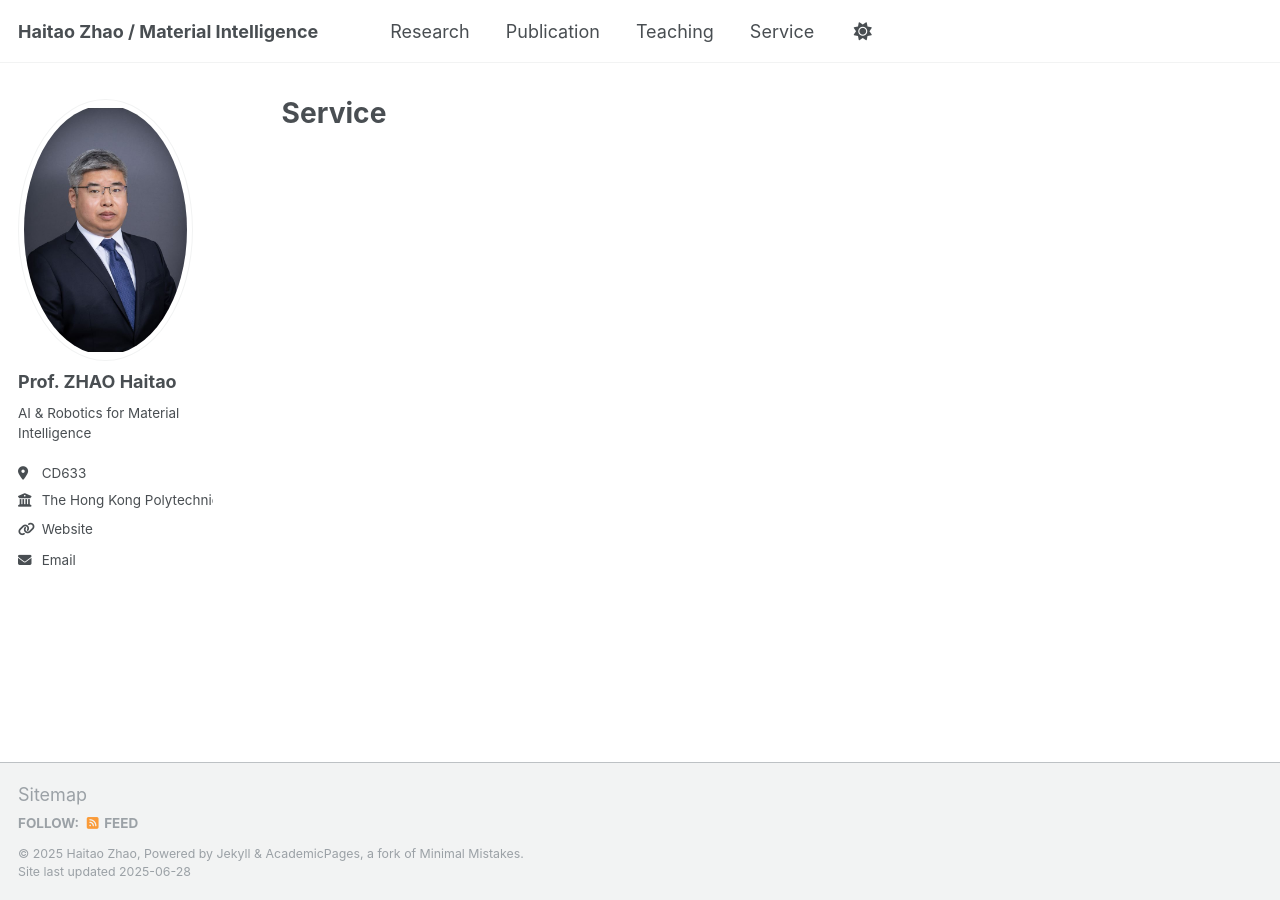
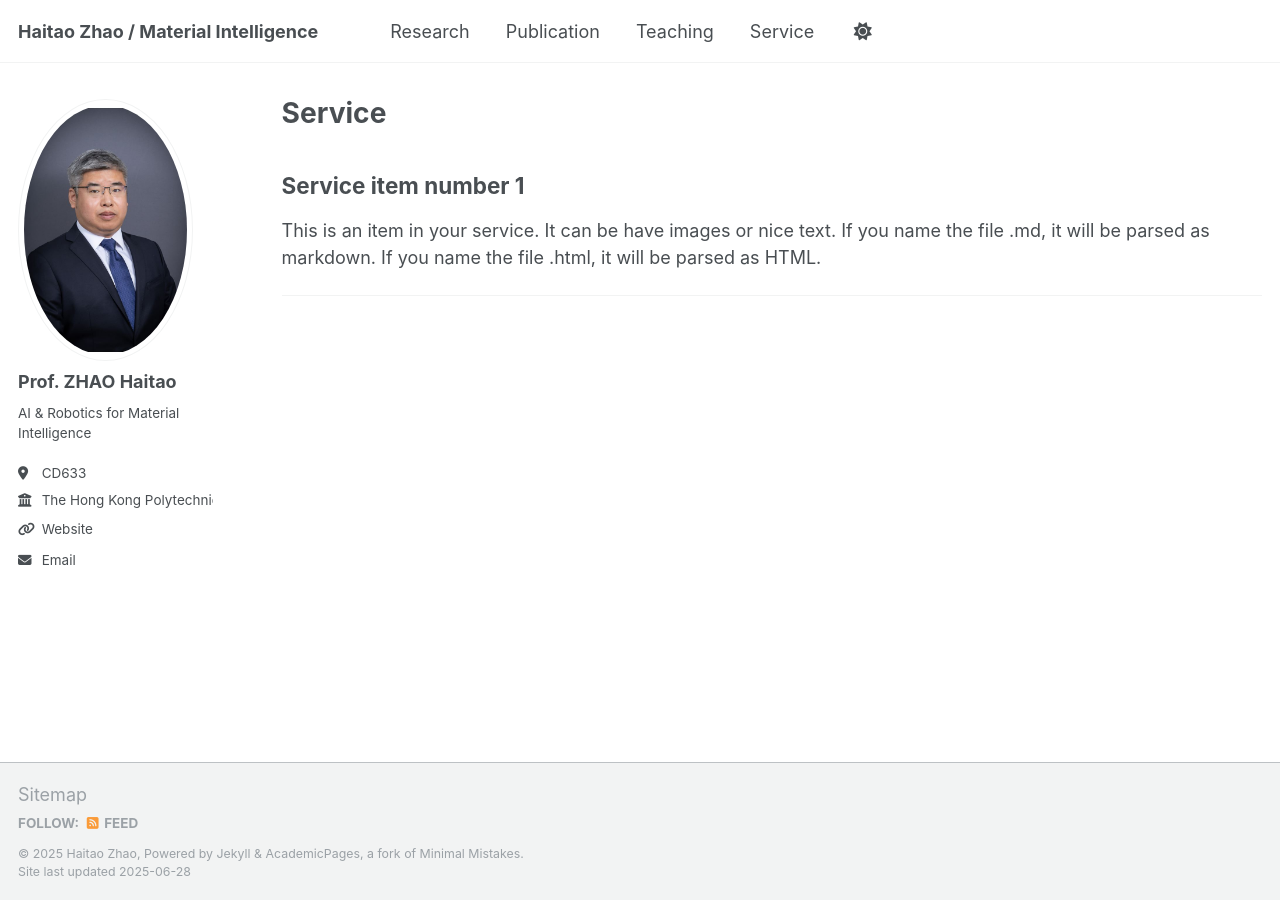
Before and after one commit to HaitaoZhao-PolyU/HaitaoZhao-PolyU.github.io, a Jekyll site: the page built from _pages/service1.html, in a window 1280 px wide. Built offline with Jekyll 4.4.1, drawn with Linux system fonts in a browser that asks for light colours; part of the change alters nothing that is shown.

Commit message:
Update _config.yml

```diff
--- a/_config.yml
+++ b/_config.yml
@@ -235,6 +235,18 @@ collections:
   home:
     output: true
     permalink: /:collection/:path/
+  service1:
+    output: true
+    permalink: /:collection/:path/
+  research1:
+    output: true
+    permalink: /:collection/:path/
+  publication1:
+    output: true
+    permalink: /:collection/:path/
+  teaching1:
+    output: true
+    permalink: /:collection/:path/
 
 
 # These settings control how pages and collections are included in the site
@@ -319,6 +331,42 @@ defaults:
       author_profile: true
       share: true
       comment: true
+  # _service1
+  - scope:
+      path: ""
+      type: service1
+    values:
+      layout: single
+      author_profile: true
+      share: true
+      comment: true
+  # _research1
+  - scope:
+      path: ""
+      type: research1
+    values:
+      layout: single
+      author_profile: true
+      share: true
+      comment: true
+  # _publication1
+  - scope:
+      path: ""
+      type: publication1
+    values:
+      layout: single
+      author_profile: true
+      share: true
+      comment: true
+  # _teaching1
+  - scope:
+      path: ""
+      type: teaching1
+    values:
+      layout: single
+      author_profile: true
+      share: true
+      comment: true
 
 
 # Sass/SCSS
```
